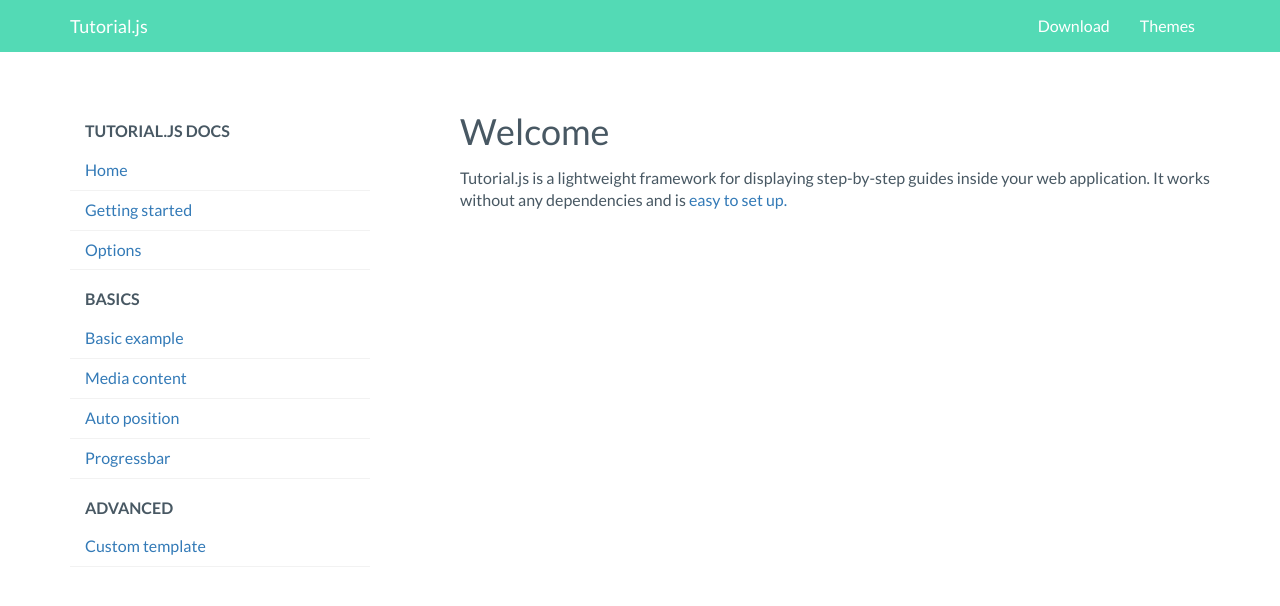
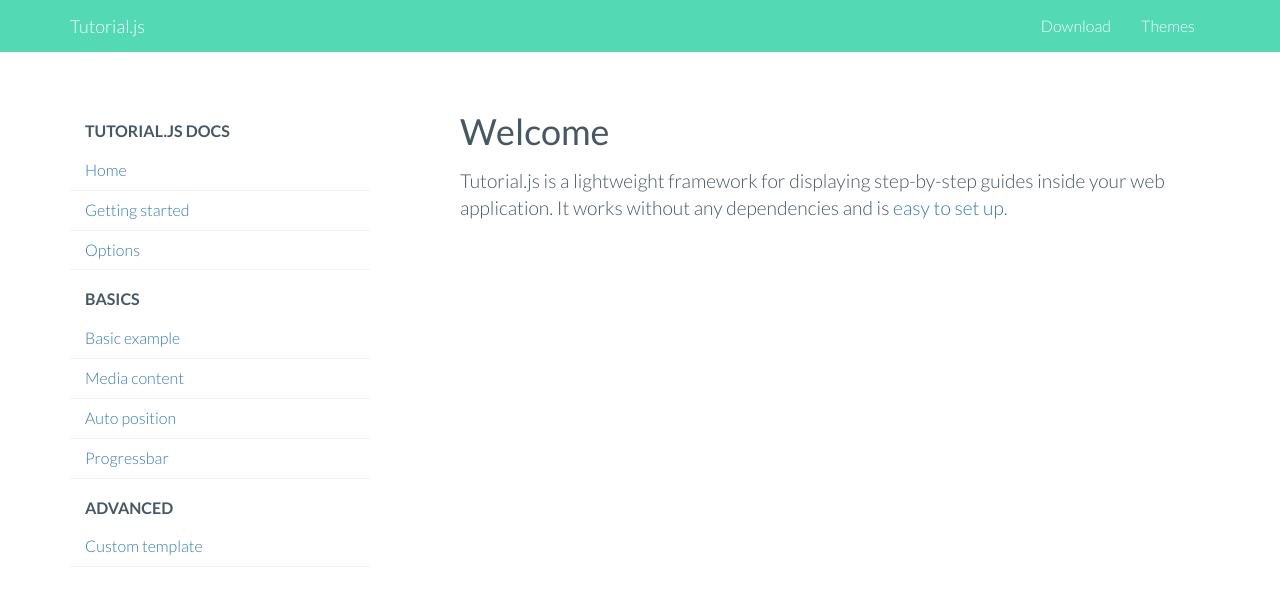
Before and after one commit to tutorialjs/tutorialjs.github.io, a Jekyll site: the page built from index.html, in a window 1280 px wide. Shown: the top 606 px of the page. Built offline with Jekyll 4.4.1, drawn with Linux system fonts in a browser that asks for light colours; nearby versions of some CDN libraries.

Commit message:
added more styles

```diff
--- a/_includes/header.html
+++ b/_includes/header.html
@@ -1,11 +1,11 @@
 <nav class="navbar navbar-default">
     <div class="container">
         <div class="navbar-header">
-            <a class="navbar-brand" href="#">Tutorial.js</a>
+            <a class="navbar-brand" href="/">Tutorial.js</a>
         </div>
         <ul class="nav navbar-nav pull-right">
-            <li><a href="#">Download</a></li>
-            <li><a href="#">Themes</a></li>
+            <li><a href="https://github.com/tutorialjs/tutorialjs/archive/master.zip">Download</a></li>
+            <li><a href="/themes">Themes</a></li>
         </ul>
     </div>
 </nav>
--- a/assets/css/style.css
+++ b/assets/css/style.css
@@ -1,11 +1,12 @@
 @import url('https://fonts.googleapis.com/css?family=Fira+Mono');
-@import url('https://fonts.googleapis.com/css?family=Lato:400,700');
+@import url('https://fonts.googleapis.com/css?family=Lato:300,400,700');
 
 html, body {
     font-size: 16px;
     padding: 0px;
     font-family:"Lato", Arial, sans-serif;
     color:#485863;
+    font-weight:300;
 }
 
 body {
@@ -22,6 +23,10 @@ h1 {
 
 h1, h2, h3 {
     margin-bottom:15px;
+}
+
+p {
+    font-size:1.2rem;
 }
 
 pre {
```
